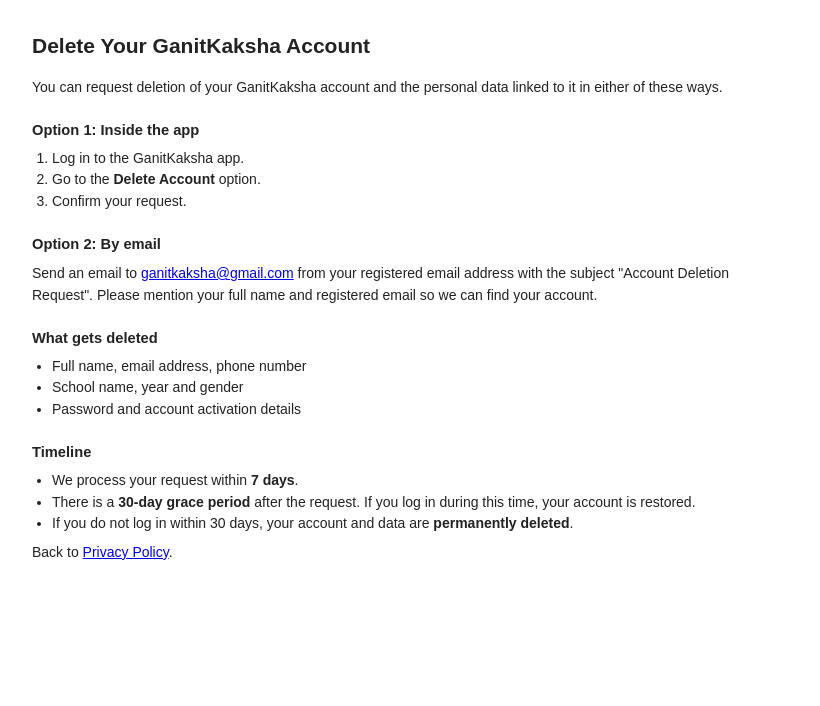
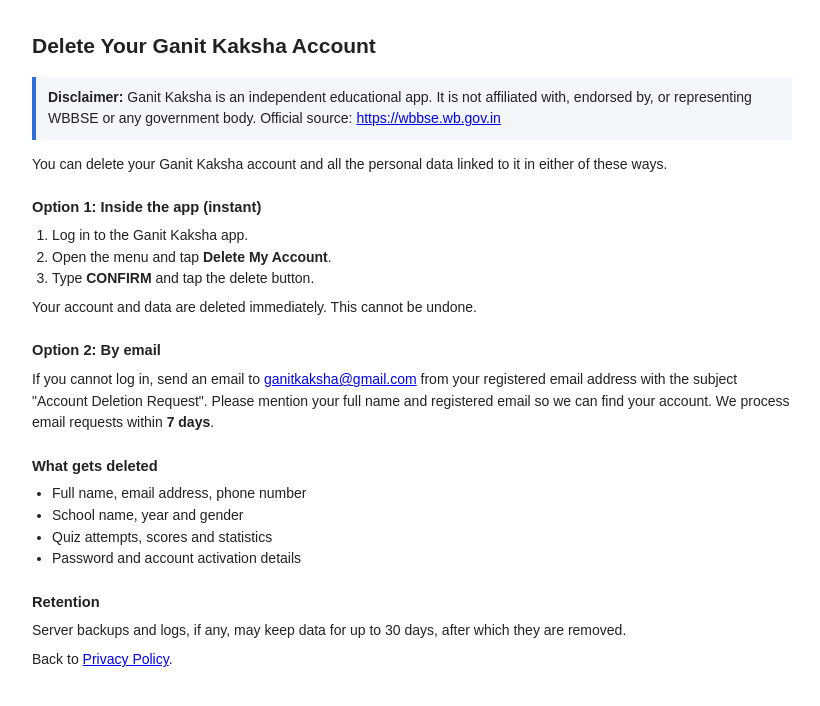
Before and after one commit to MnDevilliars/ganitkaksha-privacy, a plain HTML site: page delete-account.html in a window 1280 px wide. Shown: the whole page, without its empty margins (228-1048 px from the left). Drawn offline with Linux system fonts and the light colour scheme.

Commit message:
Revise delete account instructions and title
Updated the title and improved instructions for account deletion. Added a disclaimer and clarified email request process.

```diff
--- a/delete-account.html
+++ b/delete-account.html
@@ -3,42 +3,47 @@
 <head>
   <meta charset="UTF-8">
   <meta name="viewport" content="width=device-width, initial-scale=1.0">
-  <title>Delete Account - GanitKaksha</title>
+  <title>Delete Account - Ganit Kaksha</title>
   <style>
     body { font-family: Arial, Helvetica, sans-serif; font-size: 14px; max-width: 760px; margin: 0 auto; padding: 16px; line-height: 1.55; color: #222; }
     h1 { font-size: 1.5em; }
     h2 { font-size: 1.05em; margin-top: 1.4em; margin-bottom: 0.4em; }
     p { margin: 0.5em 0; }
     ul, ol { padding-left: 20px; margin: 0.4em 0; }
+    .note { background: #f3f6fb; border-left: 4px solid #2f6fdb; padding: 10px 12px; margin: 14px 0; }
   </style>
 </head>
 <body>
-  <h1>Delete Your GanitKaksha Account</h1>
-  <p>You can request deletion of your GanitKaksha account and the personal data linked to it in either of these ways.</p>
+  <h1>Delete Your Ganit Kaksha Account</h1>
 
-  <h2>Option 1: Inside the app</h2>
+  <div class="note">
+    <strong>Disclaimer:</strong> Ganit Kaksha is an independent educational app. It is not affiliated with, endorsed by, or representing WBBSE or any government body.
+    Official source: <a href="https://wbbse.wb.gov.in" target="_blank" rel="noopener">https://wbbse.wb.gov.in</a>
+  </div>
+
+  <p>You can delete your Ganit Kaksha account and all the personal data linked to it in either of these ways.</p>
+
+  <h2>Option 1: Inside the app (instant)</h2>
   <ol>
-    <li>Log in to the GanitKaksha app.</li>
-    <li>Go to the <strong>Delete Account</strong> option.</li>
-    <li>Confirm your request.</li>
+    <li>Log in to the Ganit Kaksha app.</li>
+    <li>Open the menu and tap <strong>Delete My Account</strong>.</li>
+    <li>Type <strong>CONFIRM</strong> and tap the delete button.</li>
   </ol>
+  <p>Your account and data are deleted immediately. This cannot be undone.</p>
 
   <h2>Option 2: By email</h2>
-  <p>Send an email to <a href="mailto:ganitkaksha@gmail.com?subject=Account%20Deletion%20Request">ganitkaksha@gmail.com</a> from your registered email address with the subject "Account Deletion Request". Please mention your full name and registered email so we can find your account.</p>
+  <p>If you cannot log in, send an email to <a href="mailto:ganitkaksha@gmail.com?subject=Account%20Deletion%20Request">ganitkaksha@gmail.com</a> from your registered email address with the subject "Account Deletion Request". Please mention your full name and registered email so we can find your account. We process email requests within <strong>7 days</strong>.</p>
 
   <h2>What gets deleted</h2>
   <ul>
     <li>Full name, email address, phone number</li>
     <li>School name, year and gender</li>
+    <li>Quiz attempts, scores and statistics</li>
     <li>Password and account activation details</li>
   </ul>
 
-  <h2>Timeline</h2>
-  <ul>
-    <li>We process your request within <strong>7 days</strong>.</li>
-    <li>There is a <strong>30-day grace period</strong> after the request. If you log in during this time, your account is restored.</li>
-    <li>If you do not log in within 30 days, your account and data are <strong>permanently deleted</strong>.</li>
-  </ul>
+  <h2>Retention</h2>
+  <p>Server backups and logs, if any, may keep data for up to 30 days, after which they are removed.</p>
 
   <p>Back to <a href="index.html">Privacy Policy</a>.</p>
 </body>
```
